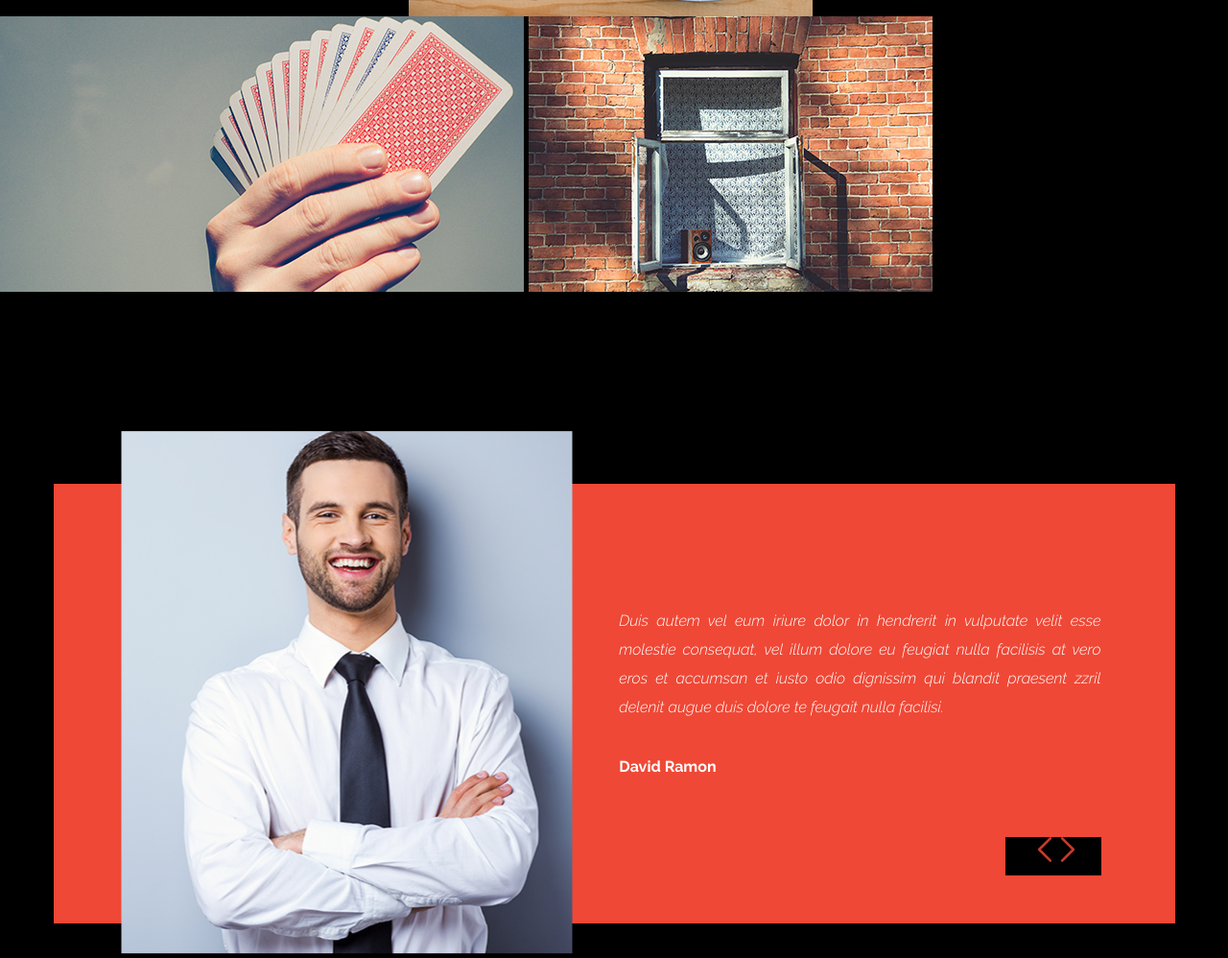
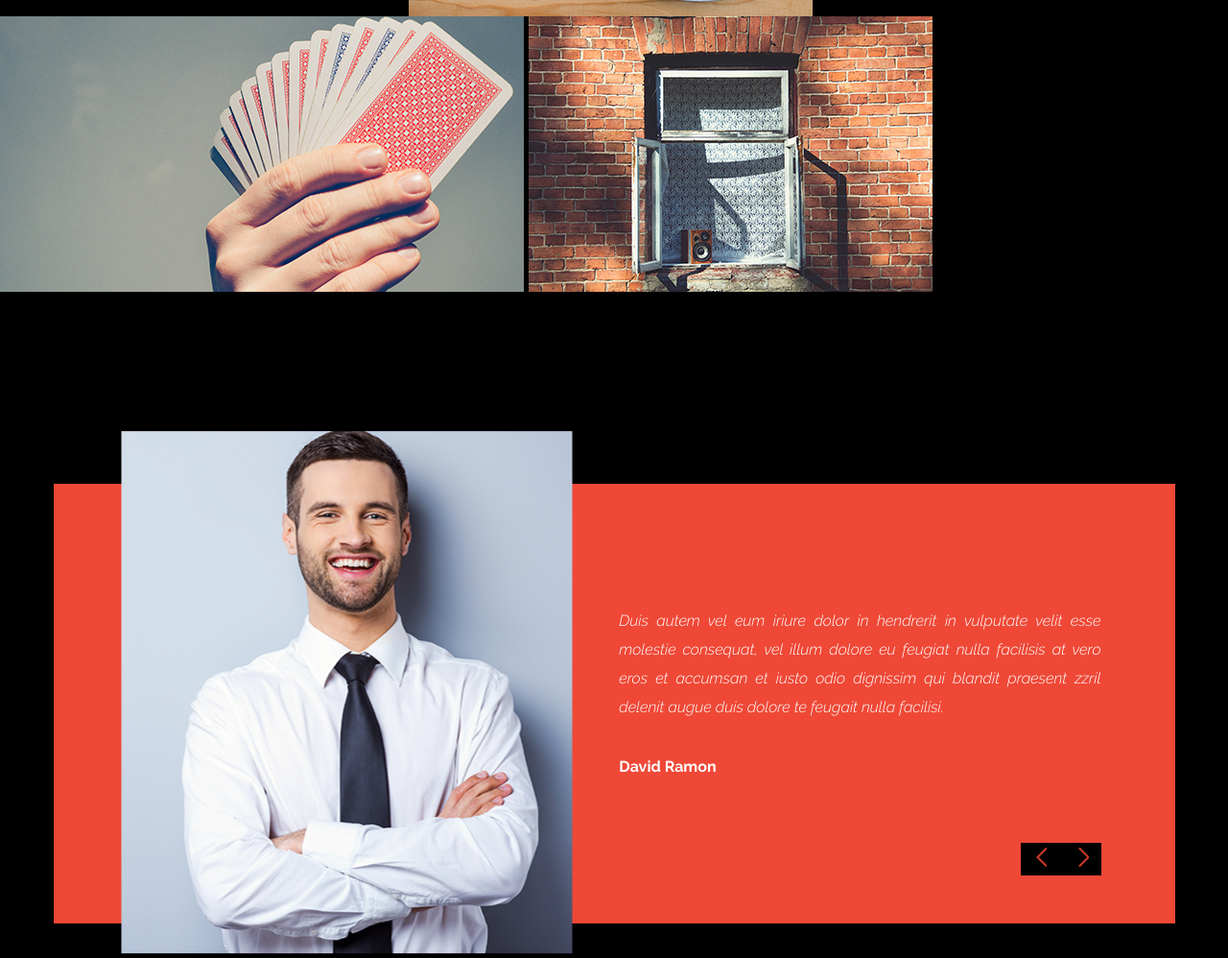
Before and after one commit to darkcrashma/DarkTheme, a plain HTML site: page index.html in a window 1280 px wide. Shown: the part 2533-3531 px from the top of the page at 96% size. Drawn offline with Linux system fonts and the light colour scheme.

Commit message:
add: Добавлены стрелки слайдера

```diff
--- a/css/main.css
+++ b/css/main.css
@@ -919,36 +919,56 @@ text-align: right;
 .article-slider__nav {
     position: absolute;
     text-align: center;
-    width: 100px;
-    height: 40px;
+
     right: 77px;
     bottom: 50px;
     background-color: #000000;
 }
+
+
 .article-slider__prev {
     display: inline-block;
-    vertical-align: middle;
-    padding: 5px;
-    width: 10px;
-    height: 16px;
+    position: relative;
+    padding: 15px 10px 15px 30px;
+    transition: background 0.4s ease-in-out;
+}
+.article-slider__prev::after {
+    content: '';
+    position: absolute;
+    top: 50%;
+    right: 50%;
+    margin-top: -10px;
+    margin-right: -7px;
+    width: 15px;
+    height: 20px;
     background: url("../img/slider/prev.svg");
     -webkit-background-size: cover;
     background-size: cover;
 }
-.article-block__info-box::before {
-    content: '';
-    height: 100%;
-    width: 1px;
-    display: inline-block;
-    vertical-align: middle;
+.article-slider__prev:hover.article-slider__prev::after{
+    background: url("../img/slider/prev_hover.svg") center no-repeat;
 }
+
 .article-slider__next {
     display: inline-block;
-    vertical-align: middle;
-    padding: 5px;
-    width: 10px;
-    height: 16px;
+    position: relative;
+    padding: 15px 10px 15px 30px;
+
+}
+.article-slider__next::after {
+    content: '';
+    position: absolute;
+    top: 50%;
+    right: 50%;
+    margin-top: -10px;
+    margin-right: -7px;
+    width: 15px;
+    height: 20px;
     background: url("../img/slider/next.svg");
     -webkit-background-size: cover;
     background-size: cover;
+    transition: background 0.4s ease-in-out;
 }
+.article-slider__next:hover.article-slider__next::after{
+    background: url("../img/slider/next_hover.svg") center no-repeat;
+}
```
Also changed, not shown: img/slider/next_hover.svg (added), img/slider/prev_hover.svg (added).
